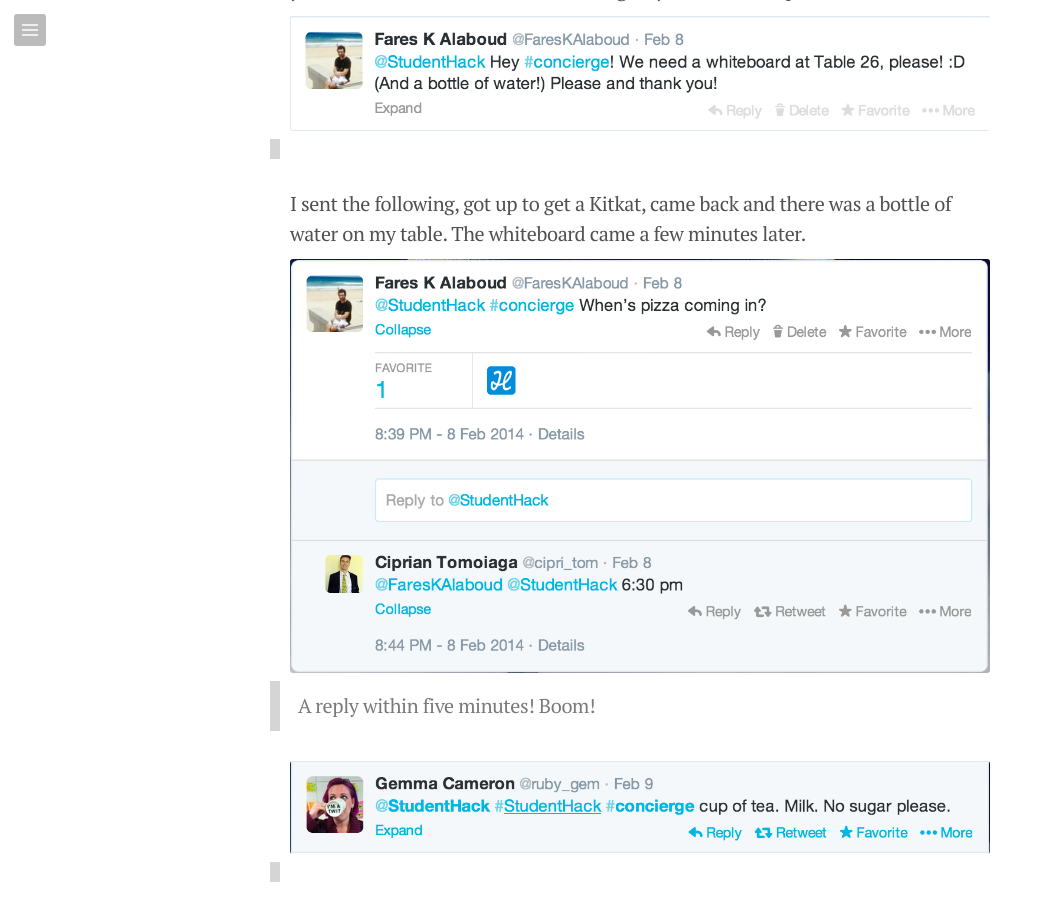
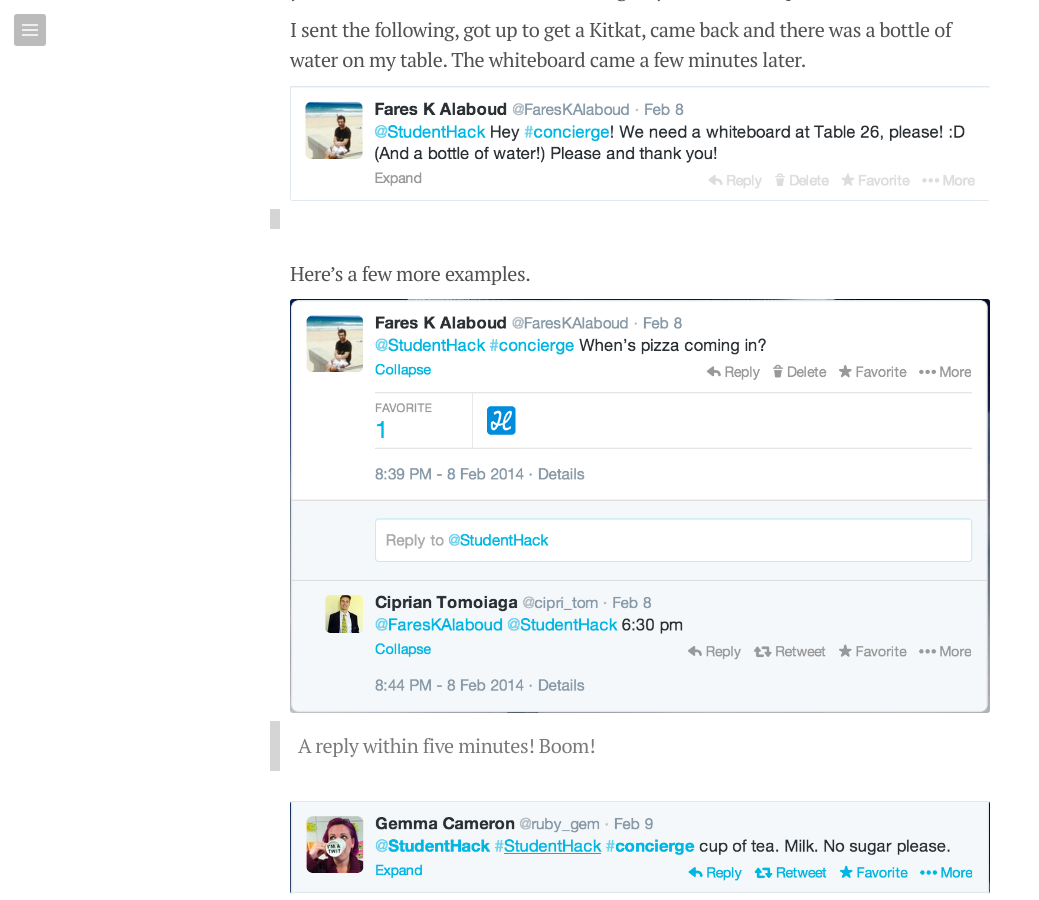
Before and after one commit to fareskalaboud/blog, a Jekyll site: the page built from _posts/2014-02-14-studenthack.md, in a window 1280 px wide and 900 px high, scrolled down 3576 px. Shown: the whole window, without its empty margins (0-1039 px from the left). Built offline with Jekyll 4.4.1, drawn with Linux system fonts in a browser that asks for light colours; Markdown is read by kramdown in place of the engine named in the settings.

Commit message:
concierge

```diff
--- a/_posts/2014-02-14-studenthack.md
+++ b/_posts/2014-02-14-studenthack.md
@@ -26,9 +26,11 @@ When [Bilawal Hameed](http://twitter.com/bilawalhameed), the founder of StudentH
 
 StudentHack had an idea and it was called the #concierge, and the best part? It was crazy as it sounded, and it was pretty much as epic as it sounded too. All StudentHack attendees were allowed to tweet: "@StudentHack #concierge" followed by any question or request, and the StudentHack staff would attend to you in a maximum of five minutes. I'll give you a few examples.
 
+I sent the following, got up to get a Kitkat, came back and there was a bottle of water on my table. The whiteboard came a few minutes later.
+
 {% include image.html url="/media/2014-02-14-studenthack/Whiteboard.png" width="100%"%}
 
-I sent the following, got up to get a Kitkat, came back and there was a bottle of water on my table. The whiteboard came a few minutes later.
+Here's a few more examples.
 
 {% include image.html url="/media/2014-02-14-studenthack/conciergePizza.png" width="100%" description="A reply within five minutes! Boom!" %}
 
```
